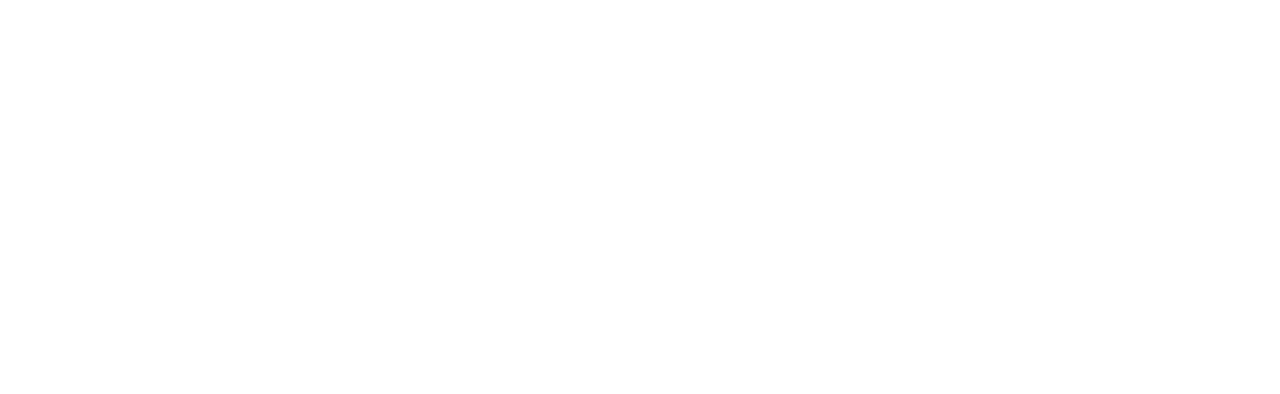
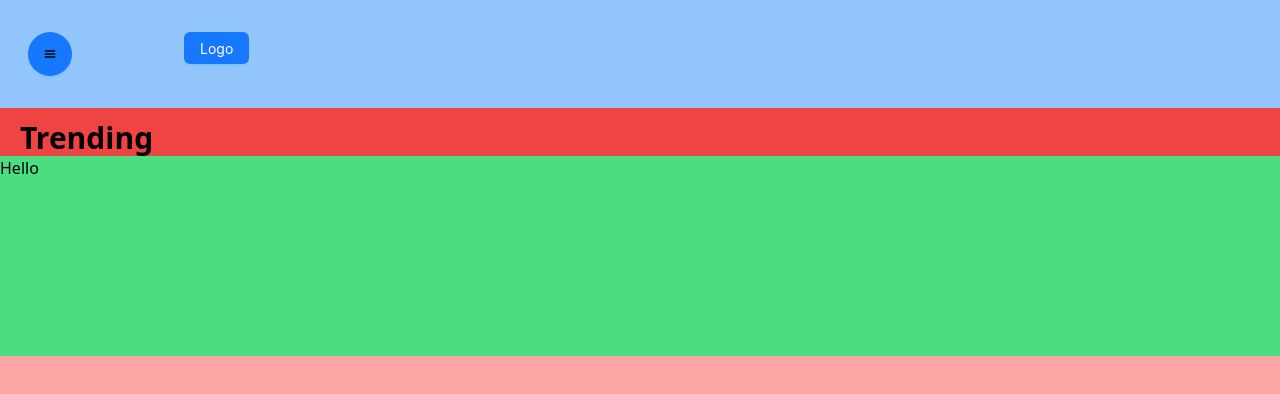
Before and after one commit to kphutiyagae/manga-samurai, a React (Vite) app: page / in a window 1280 px wide. Shown: the top 394 px of the page. Built offline with nearby package versions, Linux system fonts and the light colour scheme.

Commit message:
feat: :construction: Added ReactIcons, Created HomePage, CustomButton, NavigationBar and PageSection components.

```diff
--- a/package.json
+++ b/package.json
@@ -15,7 +15,8 @@
     "antd": "^5.3.1",
     "react": "^18.2.0",
     "react-content-loader": "^6.2.1",
-    "react-dom": "^18.2.0"
+    "react-dom": "^18.2.0",
+    "react-icons": "^4.8.0"
   },
   "devDependencies": {
     "@types/react": "^18.0.27",
--- a/src/App.tsx
+++ b/src/App.tsx
@@ -1,10 +1,15 @@
 import './App.css'
-
+import { HomePage } from './components/pages/HomePage'
 function App() {
   return (
-    <div className="App">
-    </div>
-  )
+    <HomePage />
+    )
 }
 
 export default App
+
+/*
+
+<div className="App">
+</div>
+*/
--- /dev/null
+++ b/src/components/UI/atoms/CustomButton.tsx
@@ -0,0 +1,21 @@
+import React from 'react'
+import { ICustomButtonProps } from '../../../types/types'
+import {Button} from 'antd';
+
+//Code referenced from MyCoolButton.tsx by Tim Headley (react-but-better: https://github.com/theadley/graduate-programme-23/blob/main/react-but-better/src/components/MyCoolButton.tsx)
+export const CustomButton = ({
+    themeColor = 'light',
+    children,
+    classStyles = '',
+    onClick,
+    type
+}: ICustomButtonProps) => {
+    return (
+        <Button
+        type={type}
+        className={classStyles}
+        >
+        {children}
+        </Button>
+    )
+}
--- /dev/null
+++ b/src/components/UI/molecules/NavigationBar.tsx
@@ -0,0 +1,25 @@
+import React from 'react'
+import { INavigationBarProps } from '../../../types/types'
+import { CustomButton } from '../atoms/CustomButton'
+import {GiHamburgerMenu} from 'react-icons/gi';
+
+export function NavigationBar(props: INavigationBarProps) {
+  return (
+    <div className='py-8 flex flex-row flex-shrink-0 bg-blue-300'>
+        <CustomButton
+        type='primary'
+        classStyles='ml-7 h-11 w-11 flex justify-center align-center place-items-center rounded-full'
+        >
+        <GiHamburgerMenu
+        color='black'
+        />
+        </CustomButton>
+        <CustomButton
+        type='primary'
+        classStyles='ml-28'
+        >
+            Logo
+        </CustomButton>
+    </div>
+  )
+}
--- /dev/null
+++ b/src/components/UI/organisms/PageSection.tsx
@@ -0,0 +1,20 @@
+import React from 'react'
+import { IPageSectionProps } from '../../../types/types'
+
+
+export const PageSection = ({
+    sectionTitle,
+    floatingPill,
+    children,
+    styles
+}: IPageSectionProps) => {
+    return (
+    <div className={styles}>
+        <div className='bg-red-500'>
+        <h2 className='text-3xl pl-5 pt-3 h-1/3 font-semibold'>{sectionTitle}</h2>
+        </div>
+        <div className='bg-green-400 h-full'>
+            {children}
+        </div>
+    </div>)
+}
--- /dev/null
+++ b/src/components/pages/HomePage.tsx
@@ -0,0 +1,20 @@
+import React from 'react'
+import { IHomeProps } from '../../types/types'
+import { NavigationBar } from '../UI/molecules/NavigationBar'
+import { PageSection } from '../UI/organisms/PageSection'
+
+export function HomePage(props : IHomeProps){
+  return (
+    <div className='w-full h-full bg-red-300'>
+      <NavigationBar />
+      <PageSection
+      sectionTitle='Trending'
+      styles='bg-blue-400 h-1/4'
+      >
+        <div>Hello</div>
+      </PageSection>
+
+
+    </div>
+  )
+}
--- a/src/stylesheets/index.css
+++ b/src/stylesheets/index.css
@@ -3,7 +3,7 @@
 @tailwind utilities;
 
 html,
-body {
+body, #root {
 	padding: 0;
 	margin: 0;
 	height: 100vh;
--- /dev/null
+++ b/src/types/types.ts
@@ -0,0 +1,24 @@
+import React from "react";
+
+export interface IHomeProps {
+}
+
+export interface INavigationBarProps {
+
+}
+
+export interface ICustomButtonProps {
+    type: "link" | "text" | "ghost" | "default" | "primary" | "dashed" | undefined;
+    classStyles?: string;
+    onClick?: (event?: React.MouseEvent<HTMLButtonElement>) => void;
+    isDisabled?: boolean;
+    children?: React.ReactNode;
+    themeColor?: 'light' | 'dark';
+}
+
+export interface IPageSectionProps {
+    sectionTitle: string;
+    floatingPill?:React.ReactNode;
+    children: React.ReactNode;
+    styles: string;
+}
```
Also changed, not shown: 1 other file (tests, documents, lock files or other folders).
